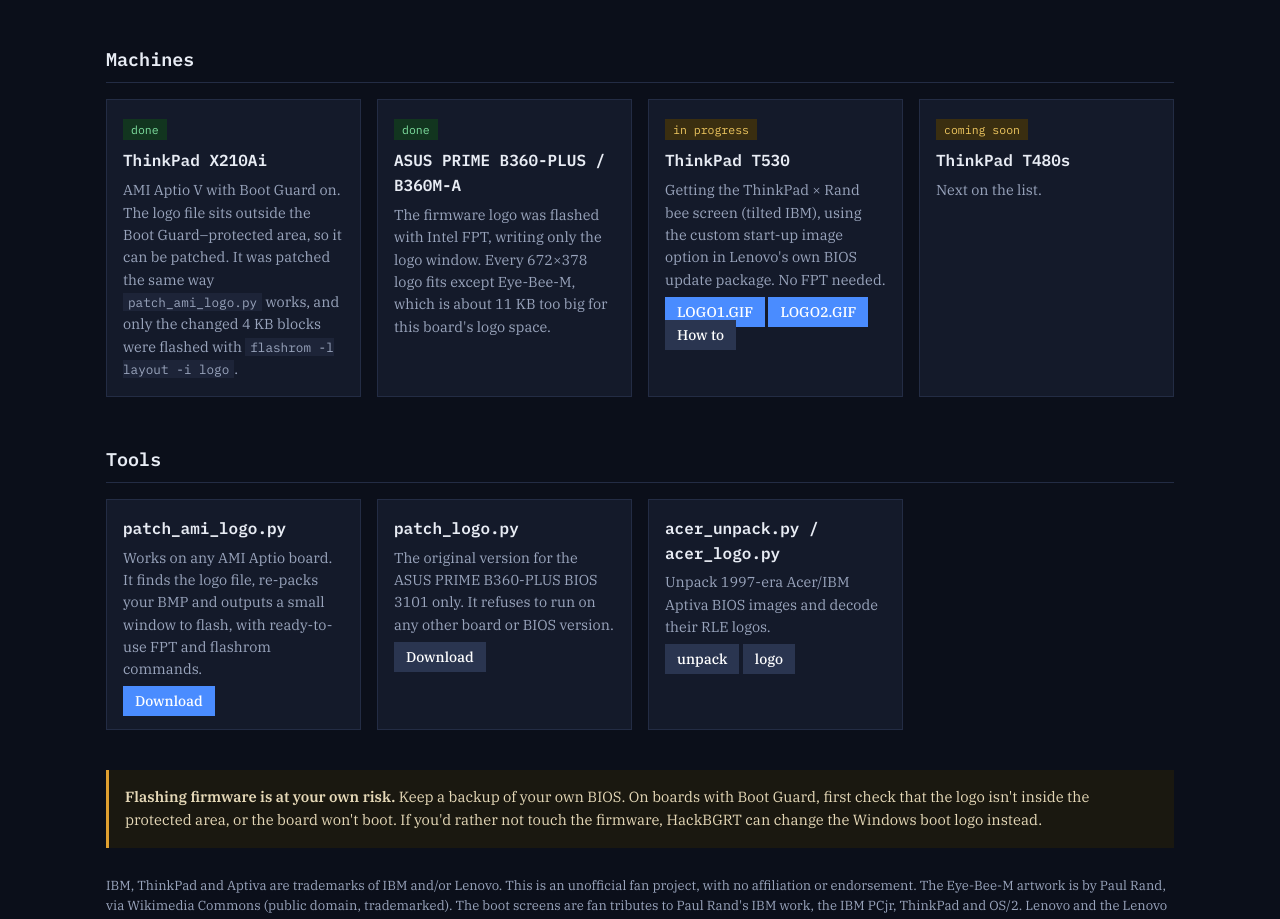
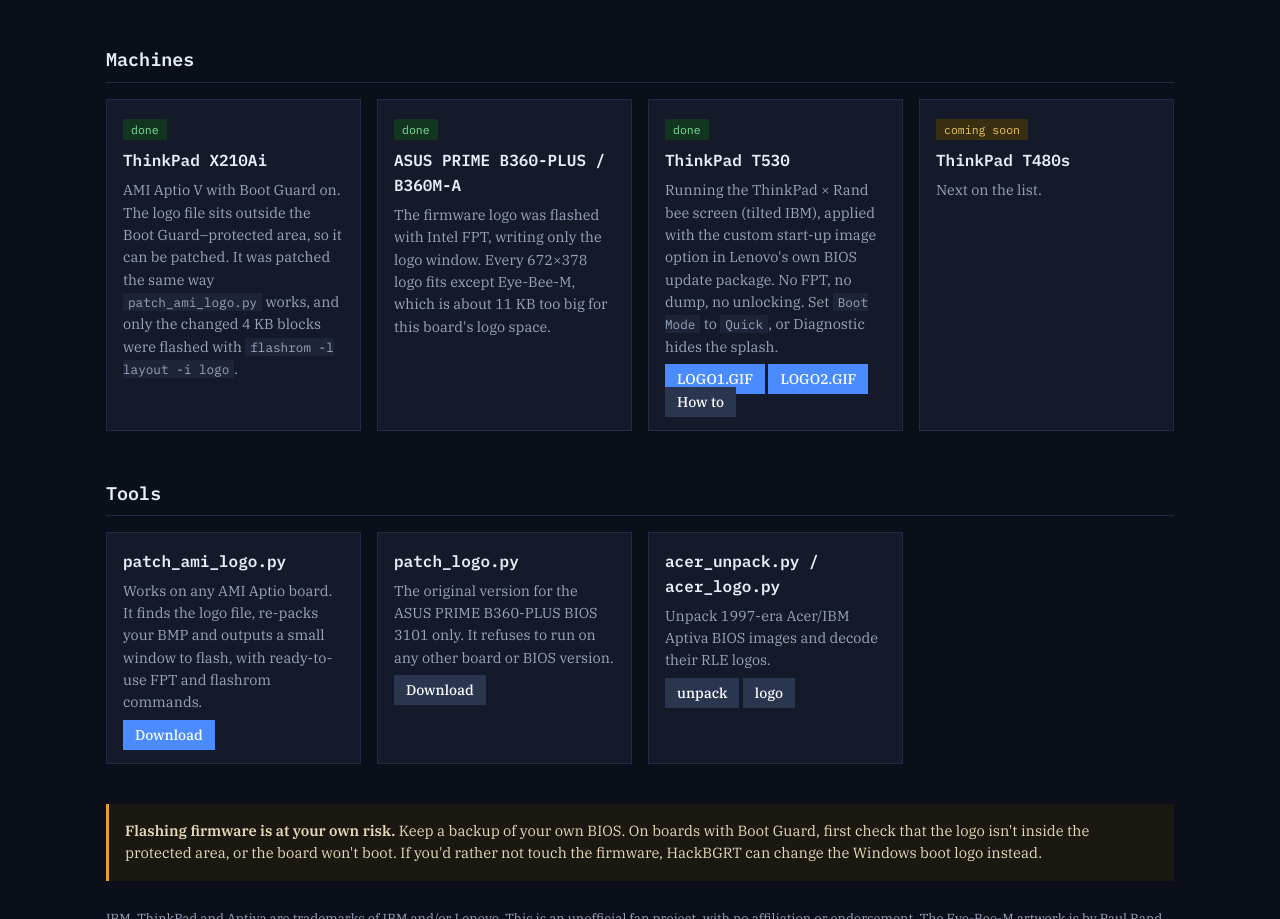
Before and after one commit to syntaxapproval/ibm-boot-logos, a plain HTML site: page index.html in a window 1280 px wide. Shown: the part 6786-7705 px from the top of the page. Drawn offline with Linux system fonts and the light colour scheme.

Commit message:
Mark ThinkPad T530 done; document the Boot Mode and logo-slot traps
The T530 now runs thinkpad-bee-ibm-tilted via Lenovo's own updater. Boot Mode
must be Quick: Diagnostic replaces the splash with POST text and looks like a
failed flash. LOGO1/LOGO2 follow the OS Optimized Defaults setting.

```diff
--- a/index.html
+++ b/index.html
@@ -262,7 +262,7 @@
   <div class="machines">
     <div class="machine"><span class="tag done">done</span><h3>ThinkPad X210Ai</h3><p>AMI Aptio V with Boot Guard on. The logo file sits outside the Boot Guard–protected area, so it can be patched. It was patched the same way <code>patch_ami_logo.py</code> works, and only the changed 4 KB blocks were flashed with <code>flashrom -l layout -i logo</code>.</p></div>
     <div class="machine"><span class="tag done">done</span><h3>ASUS PRIME B360-PLUS / B360M-A</h3><p>The firmware logo was flashed with Intel FPT, writing only the logo window. Every 672×378 logo fits except Eye-Bee-M, which is about 11 KB too big for this board's logo space.</p></div>
-    <div class="machine"><span class="tag soon">in progress</span><h3>ThinkPad T530</h3><p>Getting the ThinkPad × Rand bee screen (tilted IBM), using the custom start-up image option in Lenovo's own BIOS update package. No FPT needed.</p><p style="margin-top:10px"><a class="btn" href="logos/thinkpad-bee-ibm-tilted/t530/LOGO1.GIF" download>LOGO1.GIF</a> <a class="btn" href="logos/thinkpad-bee-ibm-tilted/t530/LOGO2.GIF" download>LOGO2.GIF</a> <a class="btn alt" href="logos/thinkpad-bee-ibm-tilted/t530/README.txt">How to</a></p></div>
+    <div class="machine"><span class="tag done">done</span><h3>ThinkPad T530</h3><p>Running the ThinkPad × Rand bee screen (tilted IBM), applied with the custom start-up image option in Lenovo's own BIOS update package. No FPT, no dump, no unlocking. Set <code>Boot Mode</code> to <code>Quick</code>, or Diagnostic hides the splash.</p><p style="margin-top:10px"><a class="btn" href="logos/thinkpad-bee-ibm-tilted/t530/LOGO1.GIF" download>LOGO1.GIF</a> <a class="btn" href="logos/thinkpad-bee-ibm-tilted/t530/LOGO2.GIF" download>LOGO2.GIF</a> <a class="btn alt" href="logos/thinkpad-bee-ibm-tilted/t530/README.txt">How to</a></p></div>
     <div class="machine"><span class="tag soon">coming soon</span><h3>ThinkPad T480s</h3><p>Next on the list.</p></div>
   </div>
 
```
Also changed, not shown: logos/thinkpad-bee-ibm-tilted/t530/README.txt, 2 other files.
